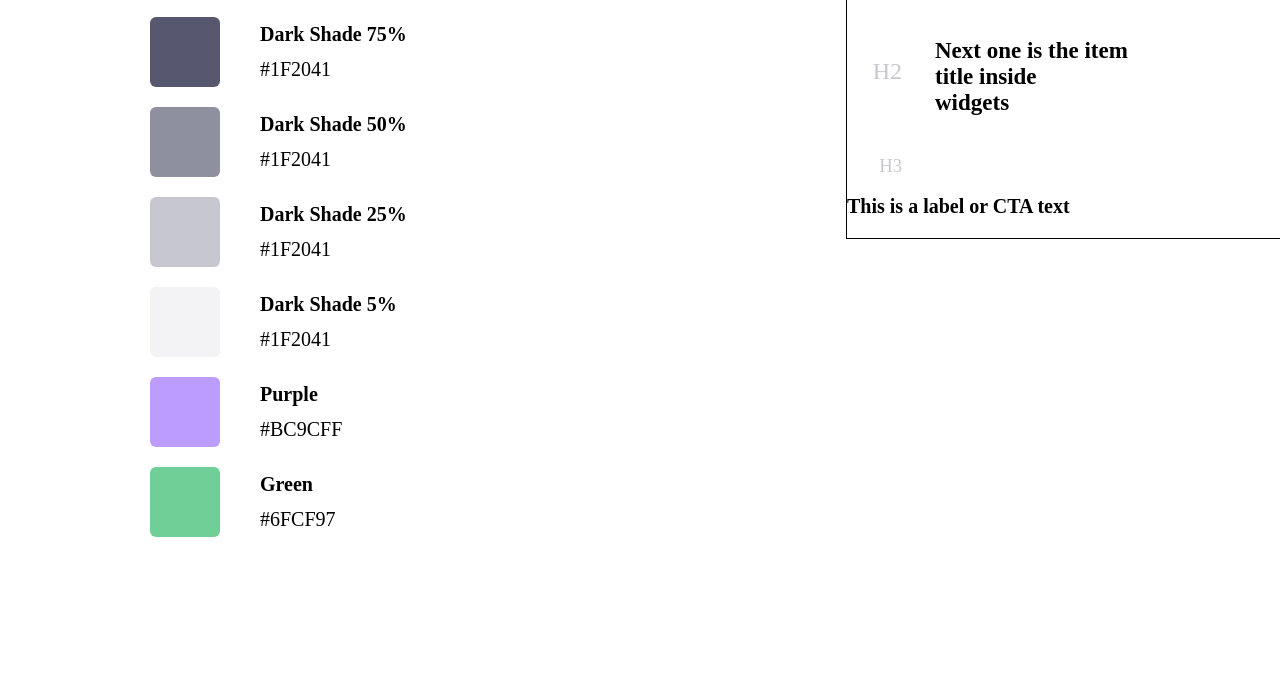
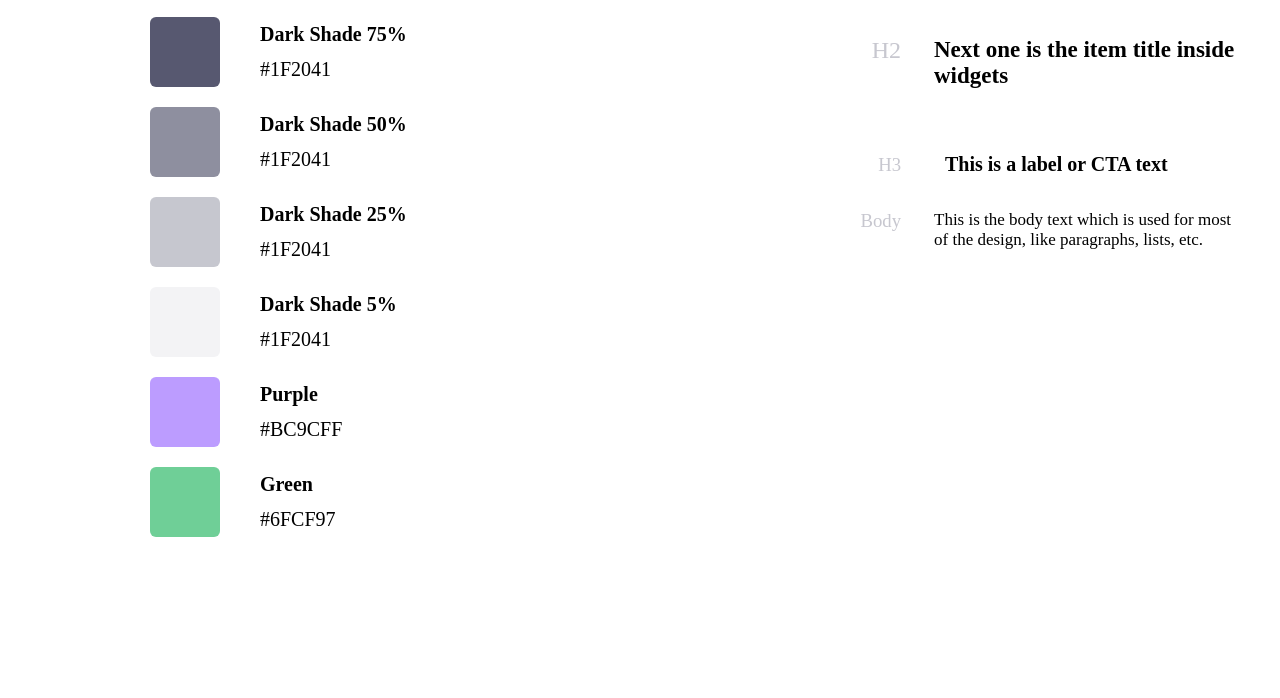
Before and after one commit to todverse/toxin-project, a website built with Parcel: page src/colorsTypes/colorsTypes.pug in a window 1280 px wide. Shown: the part 218-916 px from the top of the page. Built offline with nearby package versions, Linux system fonts and the light colour scheme.

Commit message:
renaming and finish colors&types

```diff
--- a/src/colorsTypes/types/body/body-style.scss
+++ b/src/colorsTypes/types/body/body-style.scss
@@ -0,0 +1,38 @@
+.types__body {
+    height: 70px;
+}
+.position-body {
+    position: absolute;
+    top: 283px;
+    left: 0px;
+}
+.body-position-top {
+    position: absolute;
+    top: 0px;
+}
+.body-position-text {
+    position: relative;
+    top: 0px;
+    left: 88px;
+}
+.types__body_text-block_text {
+    font-size: 17px;
+    font-style: normal;
+    font-weight: normal;
+    margin: 0px;
+    padding: 0px;
+}
+.types__body_text-block {
+    width: 70%;
+    height: 50px;
+    margin: 0px;
+}
+.types__body_top-block {
+    height: 50px;
+    text-align: right;
+    margin-top: 0px;
+}
+.types__body_top-block_text {
+    margin-top: 0px;
+    padding-top: 0px;
+}
--- a/src/colorsTypes/types/body/body.pug
+++ b/src/colorsTypes/types/body/body.pug
@@ -0,0 +1,5 @@
+div(class='types__body position-body')
+    div(class='types__body_top-block inline body-position-top')
+        h3(class='types__body_top-block_text top-types margin-top-types') Body
+    div(class='types__body_text-block inline')
+        h3(class='types__body_text-block_text body-position-text') This is the body text which is used for most of the design, like paragraphs, lists, etc.
--- a/src/colorsTypes/types/h1/h1-style.scss
+++ b/src/colorsTypes/types/h1/h1-style.scss
@@ -1,5 +1,5 @@
 .types__h1 {
-    height: 69px;
+    height: 70px;
 }
 .types__h1_text-block {
     width: 70%;
@@ -7,6 +7,7 @@
 }
 .types__h1_top-block {
     margin-top: 0px;
+    text-align: right;
 }
 .types__h1_top-block_text {
     padding: 0px;
--- a/src/colorsTypes/types/h2/h2-style.scss
+++ b/src/colorsTypes/types/h2/h2-style.scss
@@ -1,9 +1,17 @@
 .types__h2 {
-    height: 69px;
+    height: 70px;
 }
 .types__h2_text-block {
-    width: 70%;
+    height: 50px;
     text-align: left;
+}
+.types__h2_top-block {
+    height: 50px;
+    text-align: right;
+}
+.types__h2_top-block_text {
+    padding: 0px;
+    margin: 0px;
 }
 .types__h2_text-block_text {
     font-size: 23px;
@@ -22,5 +30,6 @@
 }
 .h2_position-text {
     position: relative;
+    top: 0px;
     left: 88px;
 }
--- a/src/colorsTypes/types/h3/h3-style.scss
+++ b/src/colorsTypes/types/h3/h3-style.scss
@@ -1,7 +1,10 @@
 .types__h3 {
+    height: 70px;
+}
+.types__h3_top-block {
     text-align: right;
 }
-.h3_text {
+.types__h3_text-block_text {
     font-size: 20px;
     font-style: normal;
     font-weight: bold;
--- a/src/colorsTypes/types/h3/h3.pug
+++ b/src/colorsTypes/types/h3/h3.pug
@@ -1,3 +1,5 @@
 div(class='types__h3 position-h3')
-    h3(class='top-types margin-top-types') H3
-    h3(class='h3_text') This is a label or CTA text
+    div(class='types__h3_top-block inline')
+        h3(class='types__h3_top-block_text top-types margin-top-types') H3
+    div(class='types__h3_text-block inline')
+        h3(class='types__h3_text-block_text') This is a label or CTA text
--- a/src/colorsTypes/types/types-style.scss
+++ b/src/colorsTypes/types/types-style.scss
@@ -1,7 +1,6 @@
 .colorsTypes__types {
     width: 436px;
-    height: 310px;
-    border: 1px solid black;
+    height: 370px;
 }
 .position {
     position: absolute;
@@ -10,7 +9,6 @@
 }
 .top-types {
     width: 55px;
-    text-align: right;
     font-style: normal;
     font-weight: normal;
     color: rgba(31, 32, 65, 0.25);
```
Also changed, not shown: dist/colorsTypes.html, 4 other files.
